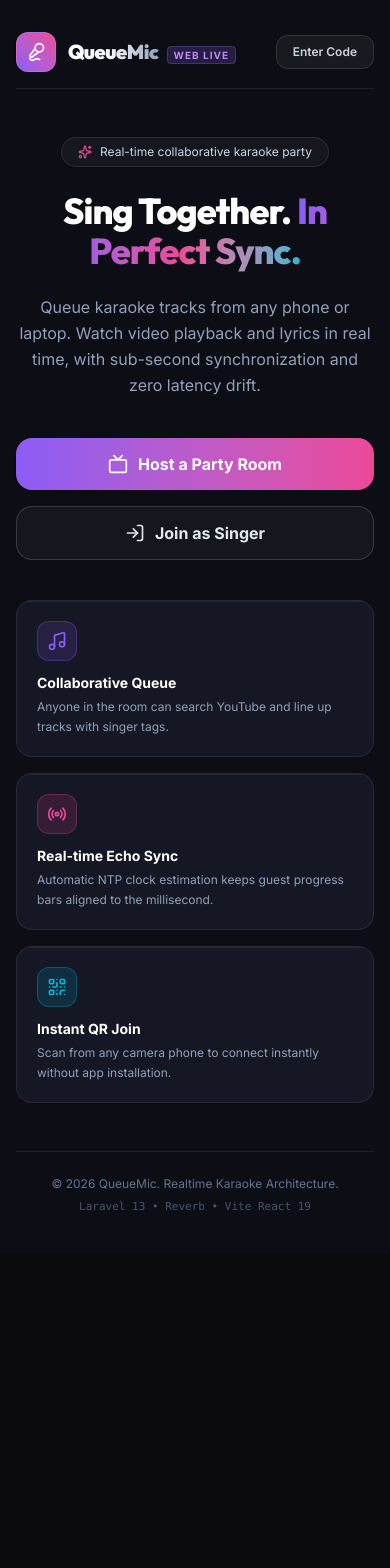
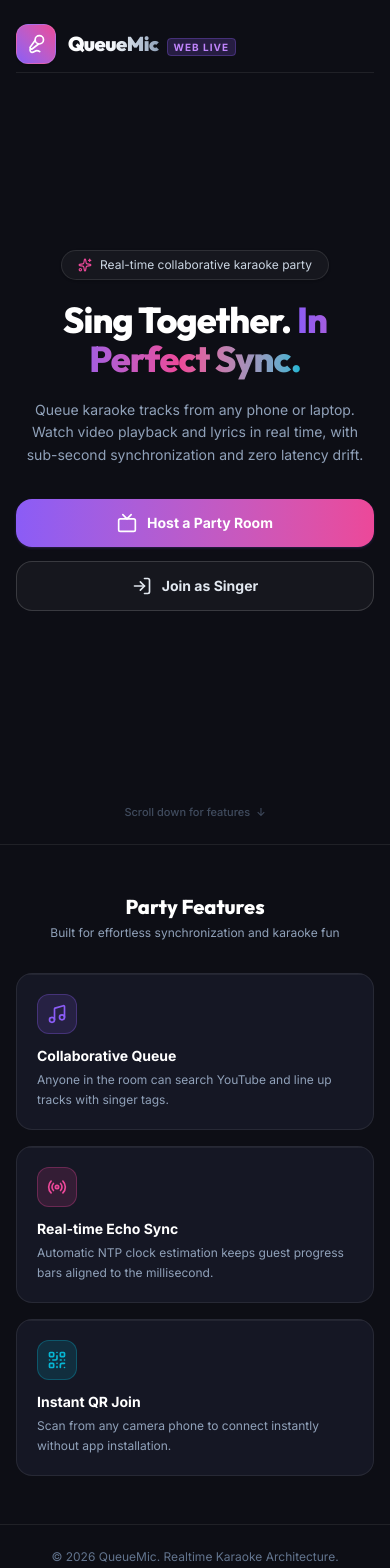
Before and after one commit to ZentreLinkCore/queuemic-web, a React (Vite) app: page / in a window 390 px wide. Shown: the top 1568 px of the page. Before the commit the page ends 1255 px from the top, so only its background shows below. Built offline with nearby package versions, Linux system fonts and the light colour scheme; no server answers.

Commit message:
feat(ui): redesign mobile home view matching screenshot and lock in existing nickname for host/singer

```diff
--- a/src/pages/CreateRoomPage.tsx
+++ b/src/pages/CreateRoomPage.tsx
@@ -25,7 +25,7 @@
 
   const handleCreate = async (e: React.FormEvent) => {
     e.preventDefault();
-    const finalNickname = nickname.trim() || 'Host';
+    const finalNickname = (storedNickname || nickname).trim() || 'Host';
     const finalRoomName = roomName.trim() || `${finalNickname}'s Lounge`;
 
     setLoading(true);
@@ -46,6 +46,7 @@
           avatarColor: selectedColor,
           role: 'host',
         });
+        useAuthStore.getState().setNickname(finalNickname, selectedColor);
         setCurrentRoom(response.data.room);
         navigate(`/host/${response.data.room.code}`);
       }
@@ -85,6 +86,30 @@
           )}
 
           <form onSubmit={handleCreate} className="space-y-4">
+            {/* If nickname already created, lock it in so user doesn't have to re-create */}
+            {storedNickname ? (
+              <div className="p-3.5 rounded-xl bg-white/[0.04] border border-[#8B5CF6]/30 flex items-center justify-between gap-3">
+                <div className="flex items-center gap-3">
+                  <div
+                    className="w-10 h-10 rounded-full flex items-center justify-center font-bold text-white text-base shadow-sm ring-2 ring-white/20"
+                    style={{ backgroundColor: selectedColor || storedColor || '#8B5CF6' }}
+                  >
+                    {storedNickname.charAt(0).toUpperCase()}
+                  </div>
+                  <div>
+                    <span className="text-[10px] font-bold text-slate-400 uppercase tracking-wider block">
+                      Hosting As
+                    </span>
+                    <span className="text-sm font-bold text-white font-['Outfit']">
+                      {storedNickname}
+                    </span>
+                  </div>
+                </div>
+                <span className="text-[10px] font-semibold text-emerald-400 bg-emerald-500/10 px-2 py-0.5 rounded-full border border-emerald-500/20">
+                  Host Profile
+                </span>
+              </div>
+            ) : (
               <div>
                 <label className="block text-xs font-semibold text-slate-300 mb-1.5 uppercase tracking-wider">
                   Host Nickname
@@ -98,6 +123,7 @@
                   className="w-full bg-[#1C1E2D] border border-white/10 focus:border-[#8B5CF6] rounded-xl px-4 py-3 text-sm text-white placeholder-slate-500 focus:outline-none focus:ring-1 focus:ring-[#8B5CF6] transition-all"
                 />
               </div>
+            )}
 
             <div>
               <label className="block text-xs font-semibold text-slate-300 mb-1.5 uppercase tracking-wider">
@@ -107,11 +133,12 @@
                 type="text"
                 value={roomName}
                 onChange={(e) => setRoomName(e.target.value)}
-                placeholder="e.g. Saturday Night Karaoke"
+                placeholder={`e.g. ${storedNickname || 'Saturday Night'} Lounge`}
                 className="w-full bg-[#1C1E2D] border border-white/10 focus:border-[#8B5CF6] rounded-xl px-4 py-3 text-sm text-white placeholder-slate-500 focus:outline-none focus:ring-1 focus:ring-[#8B5CF6] transition-all"
               />
             </div>
 
+            {!storedNickname && (
               <div>
                 <label className="block text-xs font-semibold text-slate-300 mb-2 uppercase tracking-wider">
                   Avatar Glow Color
@@ -133,6 +160,7 @@
                   ))}
                 </div>
               </div>
+            )}
 
             <div className="pt-4">
               <NeonButton
--- a/src/pages/HomePage.tsx
+++ b/src/pages/HomePage.tsx
@@ -68,9 +68,11 @@
   };
 
   return (
-    <div className="min-h-screen bg-[#0D0E15] text-white flex flex-col items-center justify-between p-4 sm:p-6 md:p-8">
-      {/* Top Navbar */}
-      <header className="w-full max-w-5xl flex items-center justify-between py-4 border-b border-white/[0.08]">
+    <div className="min-h-screen bg-[#0D0E15] text-white flex flex-col items-center overflow-x-hidden">
+      {/* 1st Viewport / Above the Fold: Fills full viewport on mobile (100dvh) */}
+      <div className="w-full min-h-[100dvh] flex flex-col justify-between items-center p-4 sm:p-6 md:p-8 max-w-5xl">
+        {/* Top Navbar: Enter Code removed as requested */}
+        <header className="w-full flex items-center justify-between py-2 sm:py-4 border-b border-white/[0.08] shrink-0">
           <div className="flex items-center gap-3">
             <div className="w-10 h-10 rounded-xl bg-gradient-to-tr from-[#8B5CF6] to-[#EC4899] flex items-center justify-center shadow-sm border border-white/10">
               <Mic2 className="w-5 h-5 text-white" />
@@ -84,44 +86,35 @@
               </span>
             </div>
           </div>
-
-        <div className="flex items-center gap-2">
-          <button
-            onClick={() => navigate('/join')}
-            className="px-4 py-2 rounded-xl text-xs font-semibold text-slate-300 hover:text-white bg-white/[0.05] hover:bg-white/[0.1] border border-white/10 transition-all cursor-pointer"
-          >
-            Enter Code
-          </button>
-        </div>
         </header>
 
-      {/* Hero Section */}
-      <main className="w-full max-w-4xl flex flex-col items-center text-center my-auto py-12">
-        <div className="inline-flex items-center gap-2 px-4 py-1.5 rounded-full bg-white/[0.04] border border-white/10 text-xs text-slate-300 mb-6 shadow-sm">
+        {/* Hero Section: Centered */}
+        <main className="w-full max-w-2xl flex flex-col items-center text-center my-auto py-6 sm:py-10">
+          <div className="inline-flex items-center gap-2 px-4 py-1.5 rounded-full bg-white/[0.04] border border-white/10 text-xs text-slate-300 mb-5 sm:mb-6 shadow-sm">
             <Sparkles className="w-3.5 h-3.5 text-[#EC4899]" />
             <span>Real-time collaborative karaoke party</span>
           </div>
 
-        <h1 className="text-4xl sm:text-6xl md:text-7xl font-extrabold tracking-tight font-['Outfit'] leading-[1.1] mb-6">
+          <h1 className="text-4xl sm:text-6xl md:text-7xl font-extrabold tracking-tight font-['Outfit'] leading-[1.1] mb-5 sm:mb-6">
             Sing Together.{' '}
             <span className="bg-gradient-to-r from-[#8B5CF6] via-[#EC4899] to-[#06B6D4] bg-clip-text text-transparent">
               In Perfect Sync.
             </span>
           </h1>
 
-        <p className="text-base sm:text-lg text-slate-400 max-w-2xl mb-10 leading-relaxed font-normal">
+          <p className="text-sm sm:text-base md:text-lg text-slate-400 max-w-xl mb-8 sm:mb-10 leading-relaxed font-normal px-2">
             Queue karaoke tracks from any phone or laptop. Watch video playback and lyrics in real time,
             with sub-second synchronization and zero latency drift.
           </p>
 
           {/* Action Buttons */}
-        <div className="flex flex-col sm:flex-row items-center gap-4 w-full sm:w-auto mb-6">
+          <div className="flex flex-col gap-3.5 w-full max-w-sm mb-4">
             <NeonButton
               size="lg"
               variant="primary"
               onClick={() => navigate('/create')}
               icon={<Tv className="w-5 h-5" />}
-            className="w-full sm:w-auto"
+              className="w-full py-3.5 text-sm sm:text-base font-bold shadow-lg shadow-[#8B5CF6]/20"
             >
               Host a Party Room
             </NeonButton>
@@ -131,7 +124,7 @@
               variant="outline"
               onClick={() => navigate('/join')}
               icon={<LogIn className="w-5 h-5" />}
-            className="w-full sm:w-auto"
+              className="w-full py-3.5 text-sm sm:text-base font-bold"
             >
               Join as Singer
             </NeonButton>
@@ -139,7 +132,7 @@
 
           {/* Previous Active Room Rejoin Card */}
           {lastRoom && (
-          <div className="w-full max-w-md mb-8 animate-fade-in">
+            <div className="w-full max-w-sm mt-2 animate-fade-in">
               <GlassCard
                 variant="elevated"
                 glow="cyan"
@@ -189,9 +182,23 @@
               </GlassCard>
             </div>
           )}
+        </main>
 
-        {/* Feature Highlights Grid */}
-        <div className="grid grid-cols-1 sm:grid-cols-3 gap-4 w-full max-w-3xl text-left mt-4">
+        {/* Scroll Hint */}
+        <div className="shrink-0 pb-2 text-[11px] text-slate-500 font-medium flex items-center gap-1.5 opacity-60">
+          <span>Scroll down for features</span>
+          <span>↓</span>
+        </div>
+      </div>
+
+      {/* 2nd Screen / Below the Fold: Feature Highlights Grid (Visible only on scroll!) */}
+      <section className="w-full max-w-4xl px-4 sm:px-6 py-12 sm:py-16 border-t border-white/[0.08]">
+        <div className="text-center mb-8">
+          <h2 className="text-xl sm:text-3xl font-extrabold font-['Outfit'] text-white">Party Features</h2>
+          <p className="text-xs sm:text-sm text-slate-400 mt-1">Built for effortless synchronization and karaoke fun</p>
+        </div>
+
+        <div className="grid grid-cols-1 sm:grid-cols-3 gap-4 w-full text-left">
           <GlassCard variant="surface" className="p-5 border-white/[0.07]">
             <div className="w-10 h-10 rounded-xl bg-[#8B5CF6]/15 border border-[#8B5CF6]/30 flex items-center justify-center mb-3">
               <Music className="w-5 h-5 text-[#8B5CF6]" />
@@ -222,10 +229,10 @@
             </p>
           </GlassCard>
         </div>
-      </main>
+      </section>
 
       {/* Footer */}
-      <footer className="w-full max-w-5xl py-6 border-t border-white/[0.08] text-center text-xs text-slate-500 flex flex-col sm:flex-row items-center justify-between gap-2">
+      <footer className="w-full max-w-5xl py-6 border-t border-white/[0.08] text-center text-xs text-slate-500 flex flex-col sm:flex-row items-center justify-between gap-2 px-4 sm:px-6">
         <p>© 2026 QueueMic. Realtime Karaoke Architecture.</p>
         <p className="font-mono text-[11px] text-slate-600">Laravel 13 • Reverb • Vite React 19</p>
       </footer>
```
Also changed, not shown: src/pages/JoinRoomPage.tsx (+43 -15 lines). Lines whose indentation alone changed are shown as unchanged.
